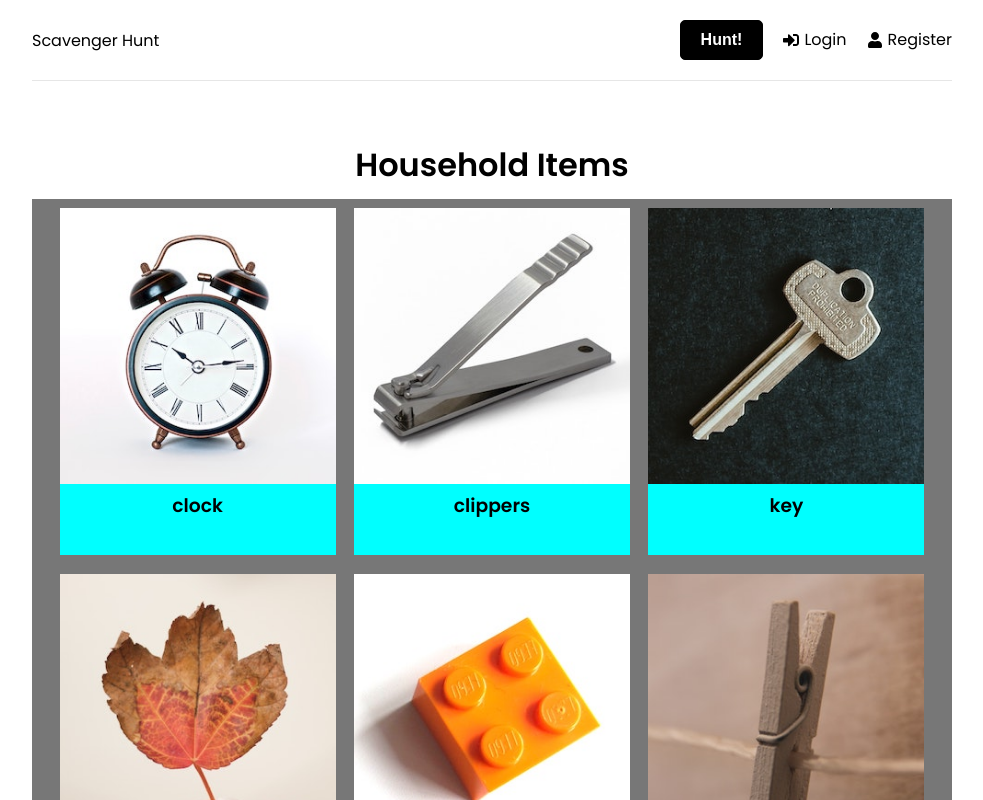
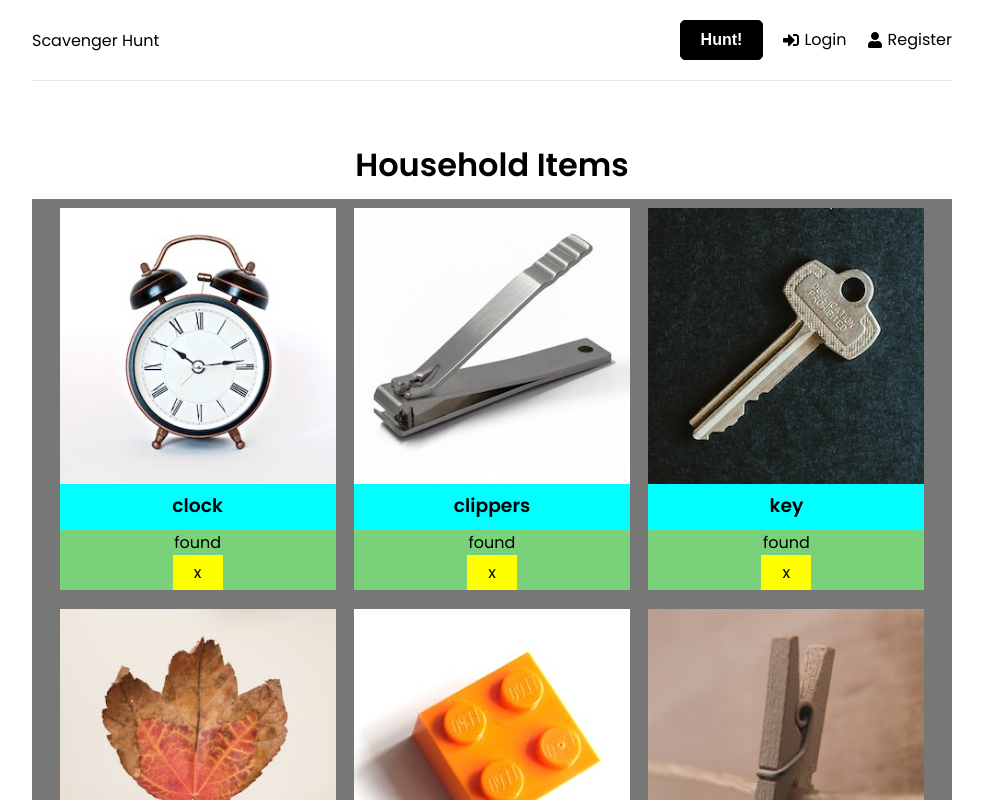
Before and after one commit to ClaytonMcIntosh/scavenger-hunt, a React (Create React App) app in the folder frontend/: page /hunt in a window 1280 px wide. Shown: the top 800 px of the page, without its empty margins (148-1131 px from the left). Built offline with nearby package versions, Linux system fonts and the light colour scheme; the HTML template or start-up script is replaced by a standard one.

Commit message:
Simple wireframe

```diff
--- a/frontend/src/components/Card.jsx
+++ b/frontend/src/components/Card.jsx
@@ -6,7 +6,12 @@ const Card = ({ img, heading }) => {
             <img className="card-image" src={img} alt="" width="100%" />
             <h3>{heading} </h3>
 
-            <br />
+            <div className='found-box'>
+                <div className='found-text'> found
+                </div>
+                <div className='found-check'> x
+                </div>
+            </div>
         </div >
     )
 }
--- a/frontend/src/index.css
+++ b/frontend/src/index.css
@@ -10,6 +10,13 @@ body {
   font-family: 'Poppins', sans-serif;
   height: 100vh;
 }
+
+.found-check {
+  background-color: yellow;
+  padding: 5px;
+  margin: auto;
+  width: 50px;
+  }
 
 a {
   text-decoration: none;
@@ -103,6 +110,10 @@ h3 {
   background-color: aqua;
   margin: 1%;
   width: 30%;
+}
+
+.found-box {
+  background-color: rgb(121, 209, 121);
 }
 
 .goal {
```
